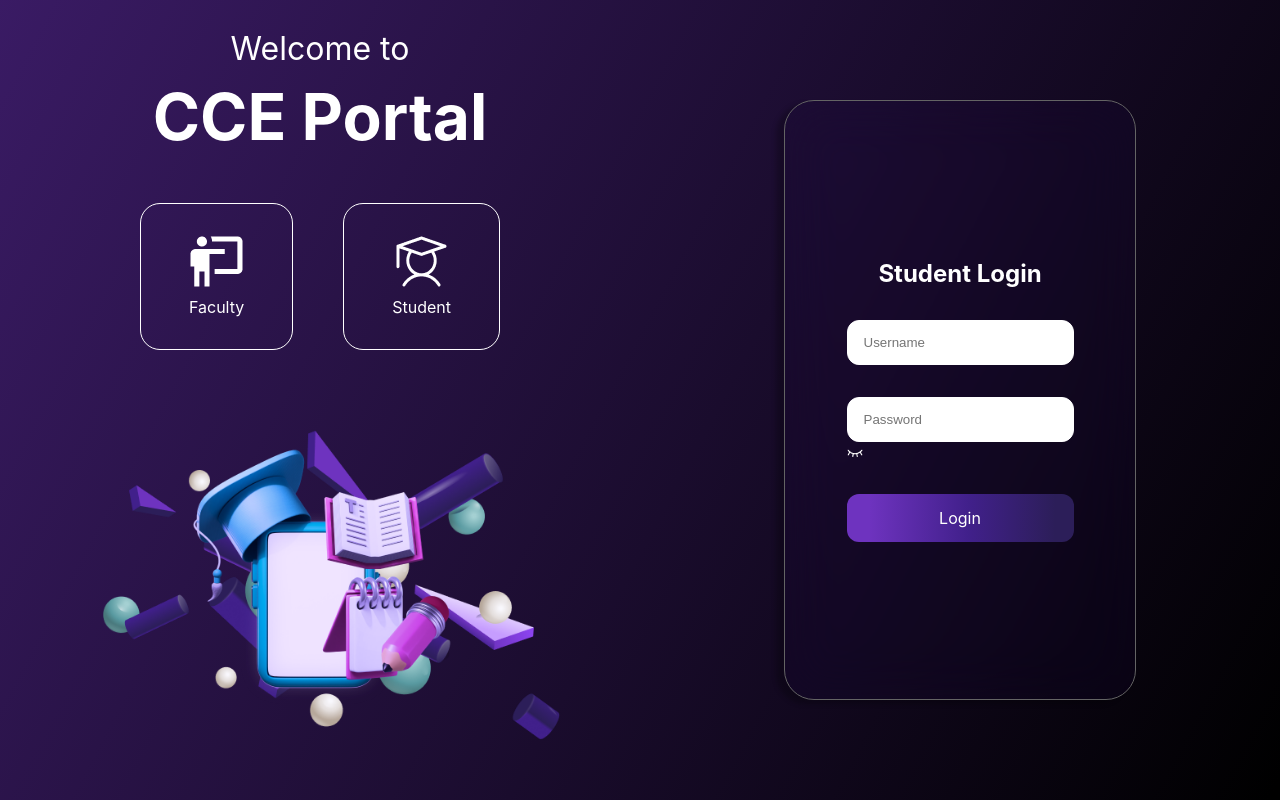
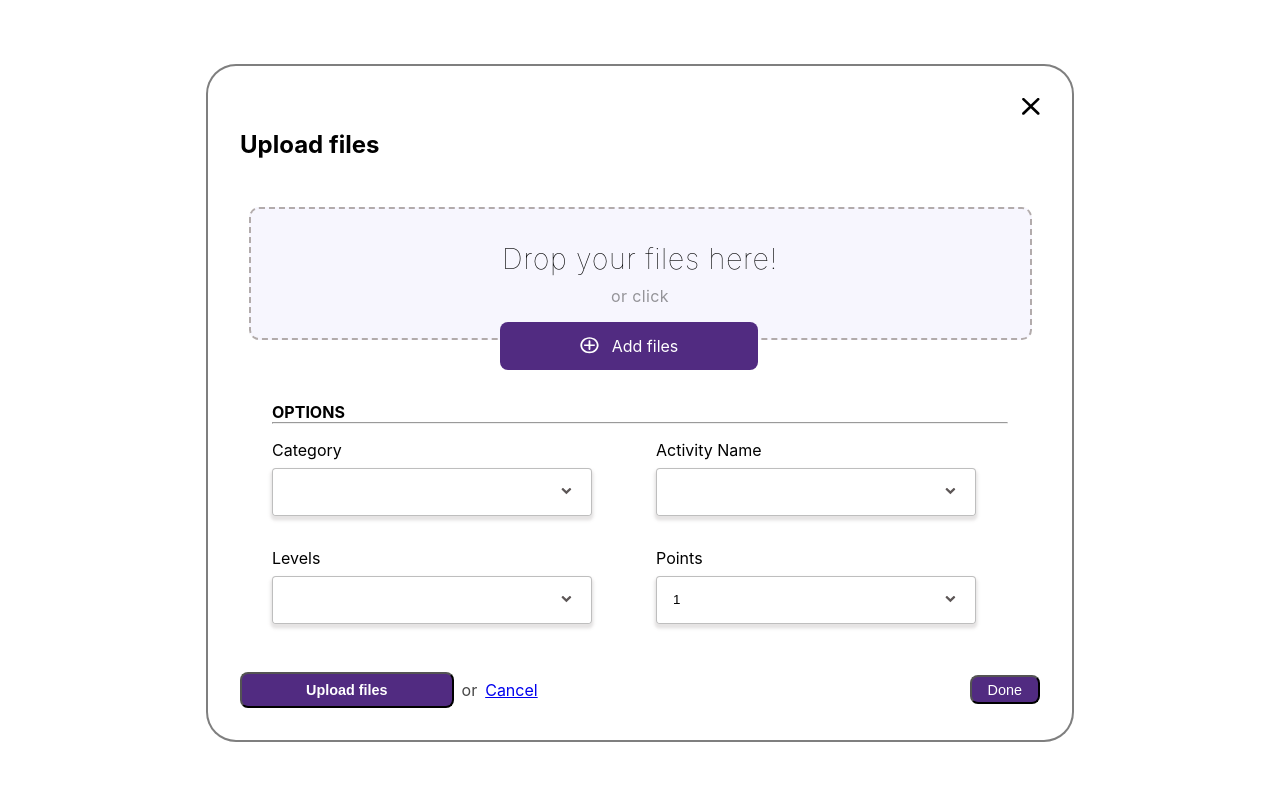
Before and after one commit to Micksuraj777/activity-calculator, a React (Create React App) app: page / in a window 1280 px wide. Built offline with nearby package versions, Linux system fonts and the light colour scheme; the HTML template or start-up script is replaced by a standard one.

Commit message:
added FileUploadModal

```diff
--- a/src/App.js
+++ b/src/App.js
@@ -1,10 +1,12 @@
 import './App.css';
+import FileUploadModal from './components/FileUploadModal';
 import Student from './components/Login/Student';
 
 function App() {
   return (
     <div className="App">
-      <Student/>
+      {/* <Student/> */}
+      <FileUploadModal/>
     </div>
   );
 }
--- /dev/null
+++ b/src/components/FileUploadModal.css
@@ -0,0 +1,125 @@
+section {
+  margin-top: 2rem;
+}
+
+form {
+  width: 50rem;
+  display: flex;
+  flex-direction: column;
+  align-items: center;
+  margin-top: 3rem;
+  gap: 2rem;
+}
+
+.drop-files {
+  border-radius: 10px;
+  border: 2px dashed #b2abab;
+  background-color: #f7f6fe;
+  display: flex;
+  gap: 0.6rem;
+  flex-direction: column;
+  width: 783px;
+  padding: 2rem;
+}
+
+.drop-files>h4 {
+  color: rgba(0, 0, 0, 0.98);
+  font-family: Inter, sans-serif;
+  font-size: 1.8rem;
+  font-weight: 100;
+  letter-spacing: 0.61px;
+  text-align: center;
+}
+
+.click-here {
+  color: rgba(0, 0, 0, 0.4);
+  font-weight: 400;
+  font-family: Inter, sans-serif;
+  letter-spacing: 0.366px;
+  text-align: center;
+}
+
+#add-files {
+  border-radius: 8px;
+  background-color: #512b81;
+  z-index: 1;
+  display: flex;
+  align-items: center;
+  justify-content: center;
+  gap: 0.8rem;
+  width: fit-content;
+  padding-inline: 5rem;
+  height: 3rem;
+  margin: -50px 0 0 -22px;
+}
+
+#add-files>p {
+  color: white;
+}
+
+.add-icon {
+  width: 1.2rem;
+}
+
+.options {
+  width: 100%;
+  padding-inline: 2rem;
+}
+
+.options-wrapper {
+  width: 100%;
+  display: grid;
+  gap: 2rem;
+  grid-template-columns: repeat(2, 1fr);
+  margin-block: 1rem;
+}
+
+hr {
+  color: rgba(0, 0, 0, 0.4);
+}
+
+select {
+  -webkit-appearance: none;
+  -moz-appearance: none;
+  appearance: none;
+  background-image: url("../assets/images/arrow-drop-down-line\ 1.svg");
+  background-repeat: no-repeat;
+  padding-inline: 1rem;
+  background-position: 18rem;
+}
+
+
+.form-footer {
+  width: 100%;
+  display: flex;
+  align-items: center;
+  justify-content: space-between;
+  gap: 3rem;
+
+}
+
+.form-footer button {
+  border-radius: 8px;
+  background-color: var(--primary);
+  color: white;
+  padding: 0.3rem;
+  padding-inline: 1rem;
+  font-size: 0.9rem;
+  font-weight: 500;
+}
+
+.footer-left {
+  display: flex;
+  align-items: center;
+  gap: 0.5rem;
+}
+
+.form-footer span {
+  color: #474747;
+}
+
+.footer-left button {
+  padding: 0.5rem;
+  padding-inline: 4rem;
+  font-weight: bold;
+}
--- /dev/null
+++ b/src/components/FileUploadModal.jsx
@@ -0,0 +1,57 @@
+import React from 'react'
+
+
+import DropDown from './elements/DropDown.jsx'
+import Modal from "./elements/Modal.jsx"
+
+import AddButton from '../assets/images/add_button.svg'
+
+import "./FileUploadModal.css"
+
+function FileUploadModel() {
+  return (
+    <>
+      <Modal>
+        <section>
+          <h1>Upload files</h1>
+          <form action="">
+            <div className="drop-files">
+              <h4>Drop your files here!</h4>
+              <p className='click-here'>or click</p>
+            </div>
+            <div id="add-files">
+              <img className='add-icon' src={AddButton} alt="add_icon" />
+              {/* <input type="file" name="add_file" /> */}
+              <p>Add files</p>
+            </div>
+
+            <div className="options">
+              <h4>OPTIONS</h4>
+              <hr />
+
+              <div className="options-wrapper">
+                <DropDown value="Category" />
+                <DropDown value="Activity Name" />
+                <DropDown value="Levels" />
+                <DropDown value="Points" items={[1, 2, 3, 4, 5, 6, 9]} />
+              </div>
+            </div>
+            <div className="form-footer">
+              <div className="footer-left">
+                <button type='submit'>Upload files</button>
+                <span>or</span>
+                <a href="#">Cancel</a>
+              </div>
+              <button>Done</button>
+            </div>
+          </form>
+        </section>
+      </Modal>
+    </>
+  )
+}
+
+
+
+
+export default FileUploadModel
--- a/src/components/elements/DropDown.css
+++ b/src/components/elements/DropDown.css
@@ -1,4 +1,5 @@
 select {
+    margin-top: 0.5rem;
     width: 20rem;
     height: 3rem;
     flex-shrink: 0;
--- a/src/components/elements/DropDown.jsx
+++ b/src/components/elements/DropDown.jsx
@@ -7,7 +7,7 @@ function DropDown({value,items}) {
     <label>
       <p>{value}</p>
       <select name={value} id={value}>
-        {items.map((item, i) => <option key={item} value={item}>{item}</option>
+        { items && items.map((item, i) => <option key={item} value={item}>{item}</option>
         )}
       </select>
     </label>
```
